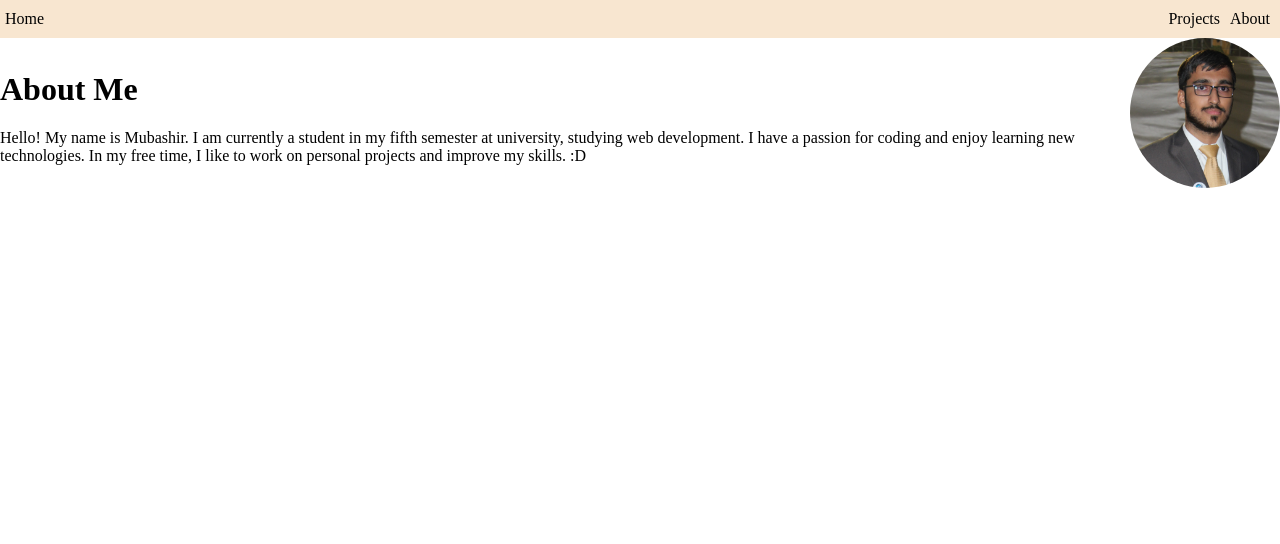
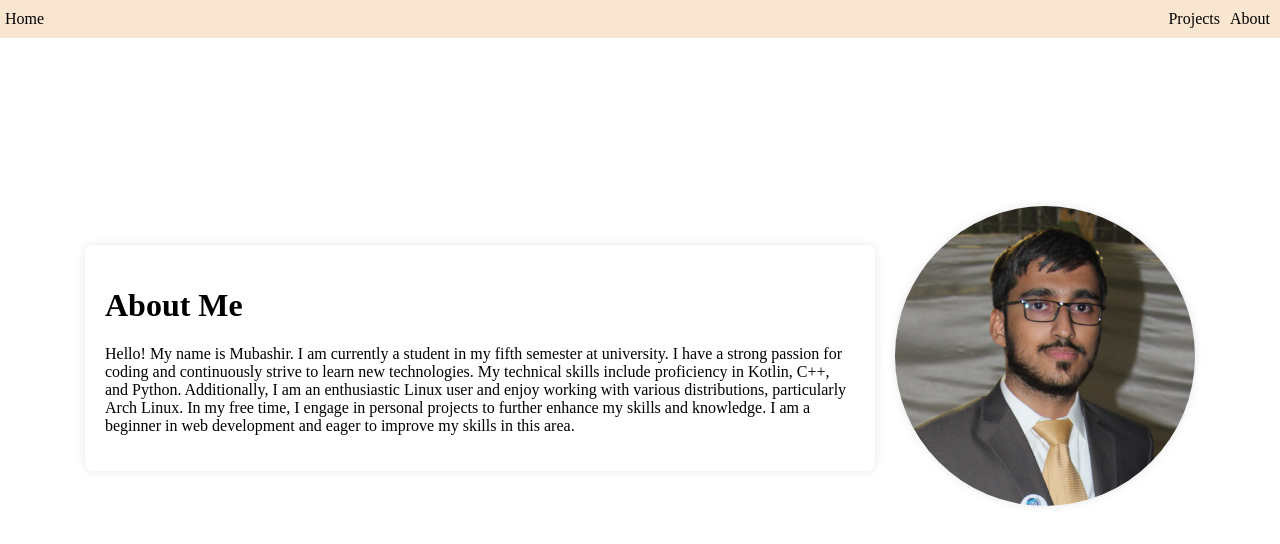
Before and after one commit to Mubashir22009/Portfolio-website, a plain HTML site: page about/index.html in a window 1280 px wide. Drawn offline with Linux system fonts and the light colour scheme.

Commit message:
improve about wording

```diff
--- a/about/index.css
+++ b/about/index.css
@@ -1,18 +1,23 @@
 .about-container {
     display: flex;
+    justify-content: center;
     align-items: center;
+    height: 75vh;
+    padding: 20px;
 }
 
 .about-info {
-    flex: 1;
-    padding-right: 20px;
+    background-color: #ffffff;
+    padding: 20px;
+    border-radius: 8px;
+    box-shadow: 0 0 10px rgba(0, 0, 0, 0.1);
+    max-width: 750px;
+    margin-right: 20px;
 }
 
-.about-image {
-    flex: 0 0 auto;
+.about-image img {
+    border-radius: 50%;
+    max-width: 300px;
+    height: auto;
+    box-shadow: 0 0 10px rgba(0, 0, 0, 0.1);
 }
-
-.about-image > img {
-    max-width: 150px;
-    border-radius: 50%;
-}
--- a/about/index.html
+++ b/about/index.html
@@ -12,7 +12,7 @@
     <div class="about-container">
         <div class="about-info">
             <h1>About Me</h1>
-            <p>Hello! My name is Mubashir. I am currently a student in my fifth semester at university, studying web development. I have a passion for coding and enjoy learning new technologies. In my free time, I like to work on personal projects and improve my skills. :D</p>
+            <p>Hello! My name is Mubashir. I am currently a student in my fifth semester at university. I have a strong passion for coding and continuously strive to learn new technologies. My technical skills include proficiency in Kotlin, C++, and Python. Additionally, I am an enthusiastic Linux user and enjoy working with various distributions, particularly Arch Linux. In my free time, I engage in personal projects to further enhance my skills and knowledge. I am a beginner in web development and eager to improve my skills in this area.</p>
         </div>
         <div class="about-image">
             <img src="/assets/me.jpg" alt="Mubashir's Photo">
```
